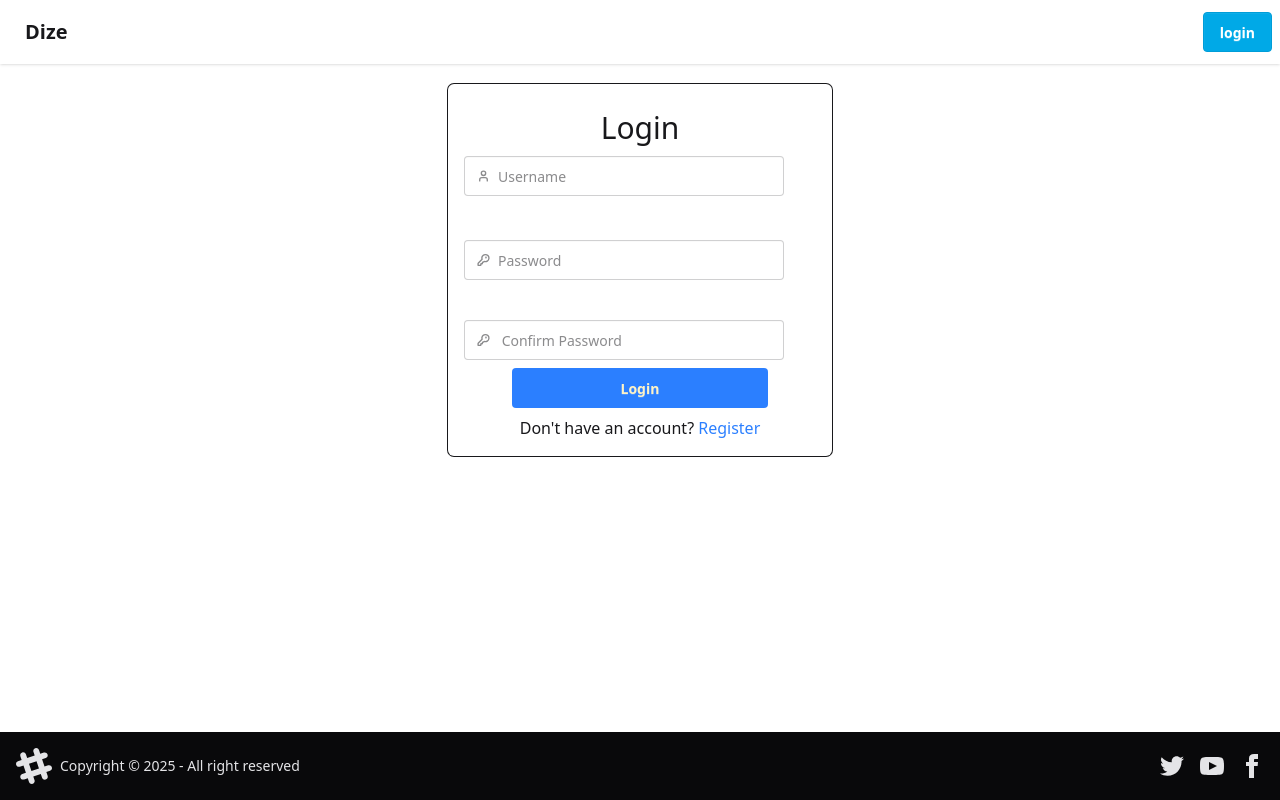
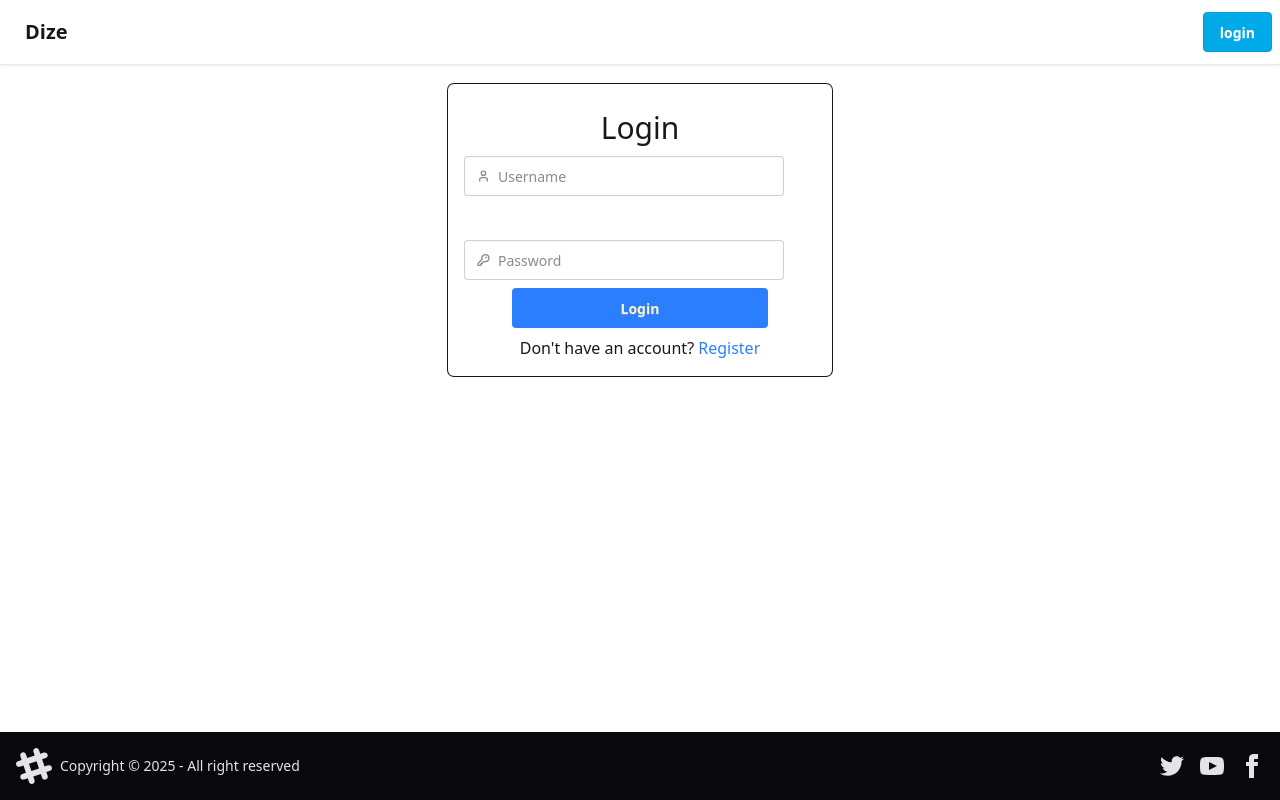
Before and after one commit to Oladize1/DizeBlog, a React (Vite) app in the folder client/: page /login in a window 1280 px wide. Built offline with nearby package versions, Linux system fonts and the light colour scheme.

Commit message:
Fix: confirm password in login removed

```diff
--- a/client/src/Pages/LoginPage.jsx
+++ b/client/src/Pages/LoginPage.jsx
@@ -9,7 +9,7 @@ import { useAuthStore, usePostStore } from '../store'
 const loginPage = () => {
   const [username, setUsername] = useState('')
   const [password, setPassword] = useState('')
-  const [confirmPassword, setConfirmPassword] = useState('')
+
 
   const {user, login, isLoading, error} = useAuthStore()
 
@@ -27,23 +27,19 @@ const loginPage = () => {
     return <Spinner />
   }
 
- const canSave = Boolean(username) && Boolean(password) && Boolean(confirmPassword)
+ const canSave = Boolean(username) && Boolean(password)
 
 
 
 
  const handleLogin = async e => {
   e.preventDefault()
-  if(password !== confirmPassword){
-      toast.error("password doesn't match ")
-      return
-    }
   try {
     await login(username, password)
     toast.success('log in successful')
     navigate('/')
   } catch (error) {
-    toast.error('Invalid credentials')
+    toast.error(error.response?.data || 'Invalid credentials')
   }
  }
 
@@ -100,25 +96,6 @@ const loginPage = () => {
   <br/>At least one uppercase letter
         </p>
       </div>
-      <div className='mt-10'>
-        <label className="input validator">
-  <svg className="h-[1em] opacity-50" xmlns="http://www.w3.org/2000/svg" viewBox="0 0 24 24"><g strokeLinejoin="round" strokeLinecap="round" strokeWidth="2.5" fill="none" stroke="currentColor"><path d="M2.586 17.414A2 2 0 0 0 2 18.828V21a1 1 0 0 0 1 1h3a1 1 0 0 0 1-1v-1a1 1 0 0 1 1-1h1a1 1 0 0 0 1-1v-1a1 1 0 0 1 1-1h.172a2 2 0 0 0 1.414-.586l.814-.814a6.5 6.5 0 1 0-4-4z"></path><circle cx="16.5" cy="7.5" r=".5" fill="currentColor"></circle></g></svg>
-  <input type="password"
-   required placeholder=" Confirm Password"
-   minLength="8"
-   pattern="(?=.*\d)(?=.*[a-z])(?=.*[A-Z]).{8,}"
-   title="Must be more than 8 characters, including number, lowercase letter, uppercase letter"
-   value={confirmPassword}
-   onChange={(e) => setConfirmPassword(e.target.value)}
-   />
-        </label>
-        <p className="validator-hint hidden">
-  Must be more than 8 characters, including
-  <br/>At least one number
-  <br/>At least one lowercase letter
-  <br/>At least one uppercase letter
-        </p>
-      </div>
       <button disabled={!canSave} className="flex btn bg-blue-500 text-amber-100  btn-wide items-center mt-2 mx-auto">Login</button>
       <p className="text-center mt-2">Don't have an account? <Link to="/register" className="text-blue-500">Register</Link></p>
       </form>
```
